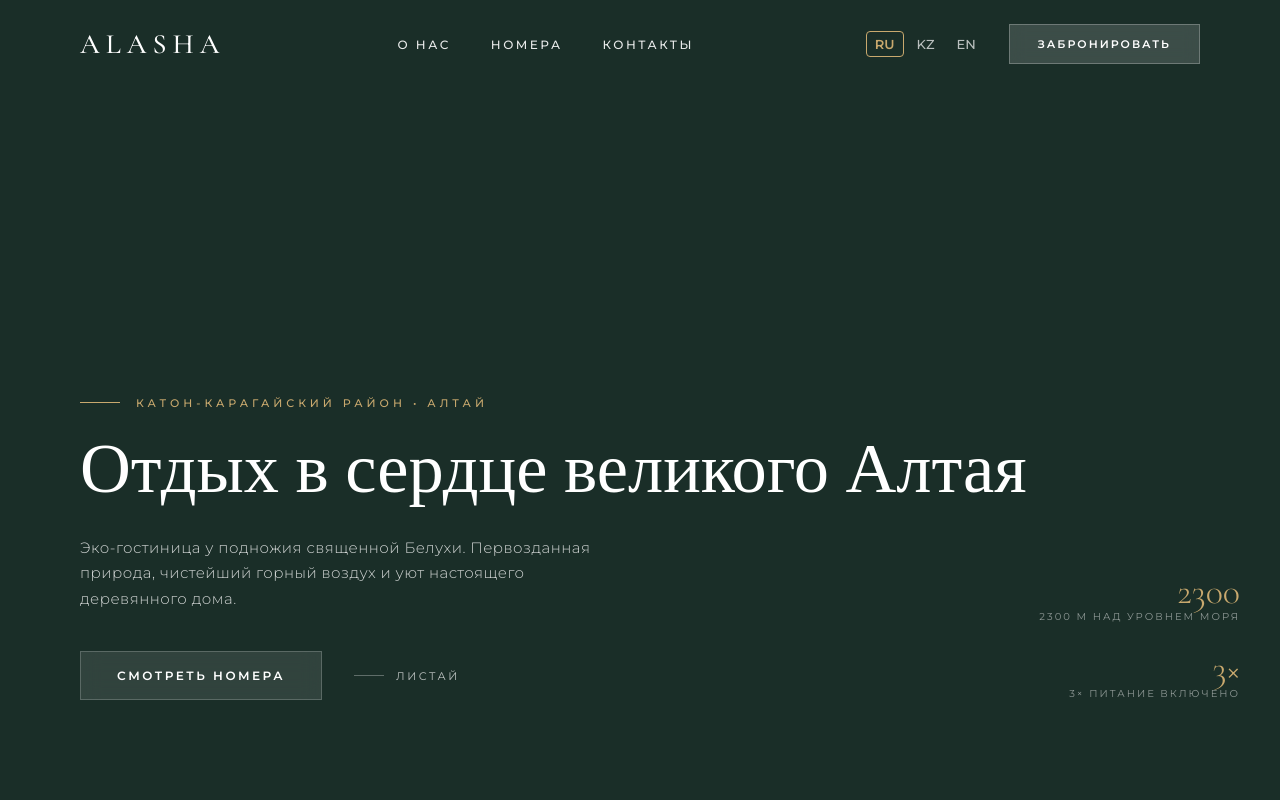
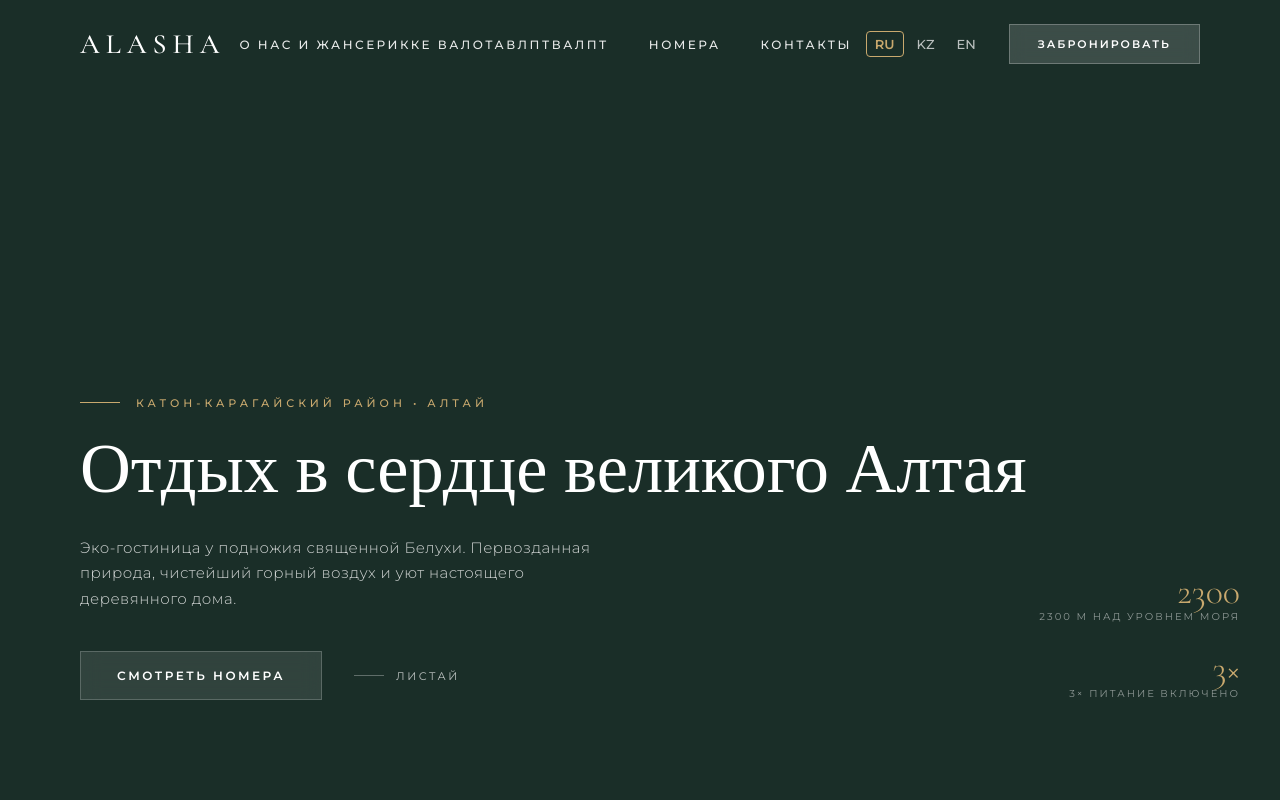
Before and after one commit to Zhanserk/alasha, a React (Vite) app: page / in a window 1280 px wide. Shown: the top 800 px of the page. Built offline with nearby package versions, Linux system fonts and the light colour scheme.

Commit message:
Проверка как все работает

```diff
--- a/src/i18n.js
+++ b/src/i18n.js
@@ -4,8 +4,7 @@ import { initReactI18next } from 'react-i18next';
 const resources = {
   ru: {
     translation: {
-      // Шапка и общие элементы
-      "nav_about": "О нас",
+      "nav_about": "О нас И жансерикке валотавлптвалпт",
       "nav_rooms": "Номера",
       "nav_contacts": "Контакты",
       "btn_book": "Забронировать",
```
